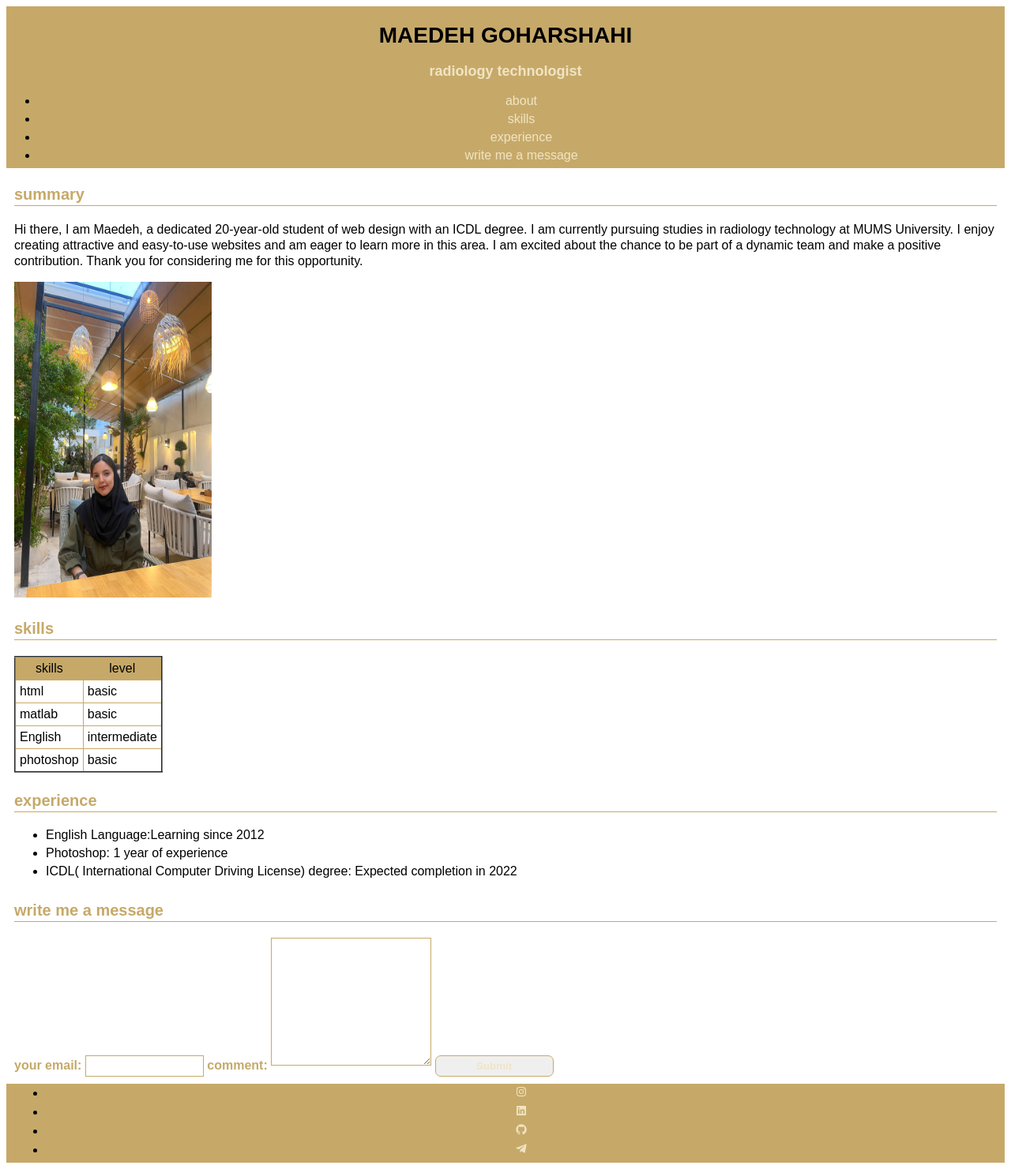
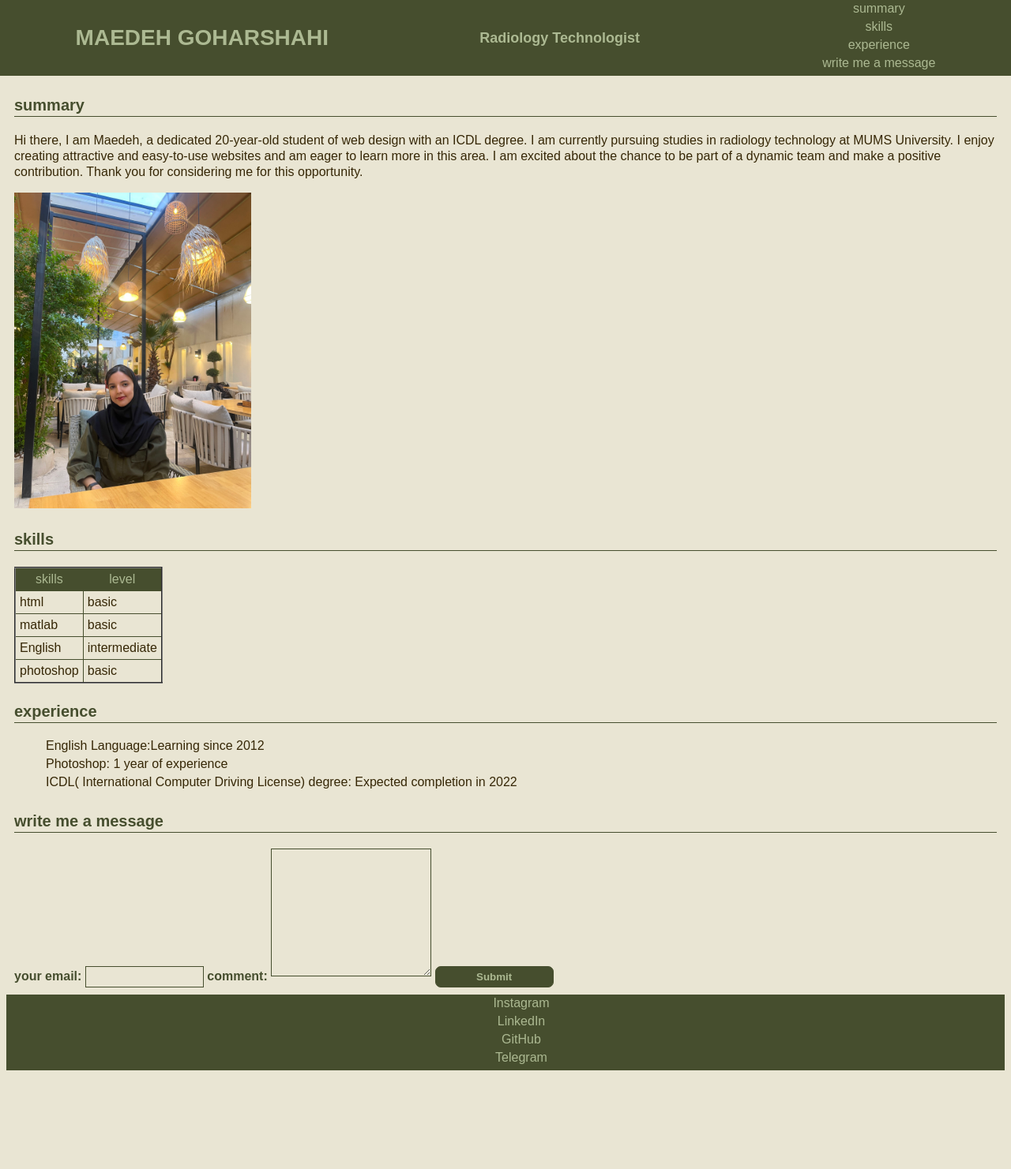
Before and after one commit to Maedehgoharshahi/web-course, a PHP site: page / in a window 1280 px wide. Shown: the whole page at 79% size. After the commit the page ends 1356 px from the top, so only its background shows below. Run offline with PHP 8.4, Linux system fonts and the light colour scheme.

Commit message:
Add files via upload

```diff
--- a/project/index.html
+++ b/project/index.html
@@ -8,10 +8,10 @@
     <body>
         <header>
             <h1>maedeh goharshahi</h1>
-            <p id="job">radiology technologist</p>
+            <p id="job">Radiology Technologist</p>
             <nav>
                 <ul>
-                    <li><a href="">about</a></li>
+                    <li><a href="">summary</a></li>
                     <li><a href="">skills</a></li>
                     <li><a href="">experience</a></li>
                     <li><a href="">write me a message</a></li>
@@ -27,7 +27,7 @@
                     I am excited about the chance to be part of a dynamic team and make a positive contribution.
                     Thank you for considering me for this opportunity.
                 </p>
-                <img src="./IMG_7996.JPG" alt="" width="250px" height="400px">
+                <img src="./IMG_7996.JPG" alt="" width="300px" height="400px">
             </section>
             <section>
                 <h3>skills</h3>
@@ -75,10 +75,10 @@
         </article>
         <footer>
             <ul>
-                <li><a href="https://www.instagram.com/maedeh.ghr/"><i class='bx bxl-instagram'></i></a></li>
-                <li><a href=""><i class='bx bxl-linkedin-square' ></i></a></li>
-                <li><a href="https://github.com/Maedehgoharshahi"><i class='bx bxl-github' ></i></a></li>
-                <li><a href="https://t.me/maedehghr"><i class='bx bxl-telegram' ></i></a></li>
+                <li><a href="https://www.instagram.com/maedeh.ghr/">Instagram</a></li>
+                <li><a href="">LinkedIn</a></li>
+                <li><a href="https://github.com/Maedehgoharshahi">GitHub</a></li>
+                <li><a href="https://t.me/maedehghr">Telegram</a></li>
             </ul>
         </footer>
     </body>
--- a/project/style.css
+++ b/project/style.css
@@ -1,16 +1,18 @@
 * {
     box-sizing: border-box;
+    list-style-type: none;
 }
 
-h1 {
+header h1 {
     font-size: 28px;
     text-transform: uppercase;
+    color: #acb992;
 }
 
 #job {
     font-size: 18px;
     font-weight: bolder;
-    color: #f1e4c3;
+    color: #acb992;
 }
 
 .summary {
@@ -20,26 +22,42 @@ h1 {
 
 h3{
     font-size: 20px;
-    color: #c6a969;
-    border-bottom: 1px solid #c6a969;
+    color: #464e2e;
+    border-bottom: 1px solid #464e2e;
     padding-bottom: 2px;
 }
 
 body{
     font-family: Arial, Helvetica, sans-serif;
+    margin-bottom: 100px;
+    color: #362706;
+    background-color: #e9e5d3;
 }
 
 footer{
     text-align: center;
     padding:2px 10px ;
-    background-color:#c6a969 ;
+    background-color:#464e2e ;
 }
 
 header{
     text-align: center;
-    background-color:#c6a969;
+    background-color:#464e2e;
     padding-top: 2px;
     padding-bottom: 2px;
+    position: fixed;
+    top: 0;
+    left: 0;
+    width: 100%;
+    z-index: 100;
+    display: flex;
+    flex-direction: row;
+    justify-content: space-around;
+    align-items: center;
+}
+
+article{
+    margin-top: 100px;
 }
 
 section{
@@ -55,13 +73,13 @@ li{
 }
 
 a{
-    color: #f1e4c3;
+    color: #acb992;
     text-decoration: none;
 }
 
 a:hover{
-    color: #c6a969;
-    background-color: #f1e4c3;
+    color: #464e2e;
+    background-color: #acb992;
     text-decoration: underline;
 }
 
@@ -71,19 +89,22 @@ table{
 }
 
 table tr:first-child{
-    background-color: #c6a969;
+    background-color: #464e2e;
     text-align: center;
+    color: #acb992;
 }
 
 td{
-    border: 1px solid #c6a969;
+    border: 1px solid #464e2e;
     padding: 5px;
 }
 
 input,textarea{
-    border: 1px solid #c6a969;
+    border: 1px solid #464e2e;
     padding: 5px;
     margin-bottom: 5px;
+    background-color: #e9e5d3;
+
 }
 
 input{
@@ -95,21 +116,29 @@ textarea{
 }
 
 label{
-    color: #c6a969;
+    color: #464e2e;
     font-weight: bold;
 }
 
 input[type="submit"]{
-    /* background-color: #c6a969; */
+    background-color: #464e2e;
     border-radius: 7px;
     font-weight: bold;
     margin-bottom: 7px;
-    color: #f1e4c3;
+    color: #acb992;
 }
 
-/* input[type="submit"]:hover{
-    background-color: #f1e4c3;
-    color: #c6a969;
-    border: 1px solid #f1e4c3;
+input[type="submit"]:hover{
+    background-color: #acb992;
+    color: #464e2e;
+    border: 1px solid #acb992;
 
-} */
+}
+
+img{
+    transition: transform .5s ease;
+}
+
+img:hover{
+    transform: scale(1.05);
+}
```
